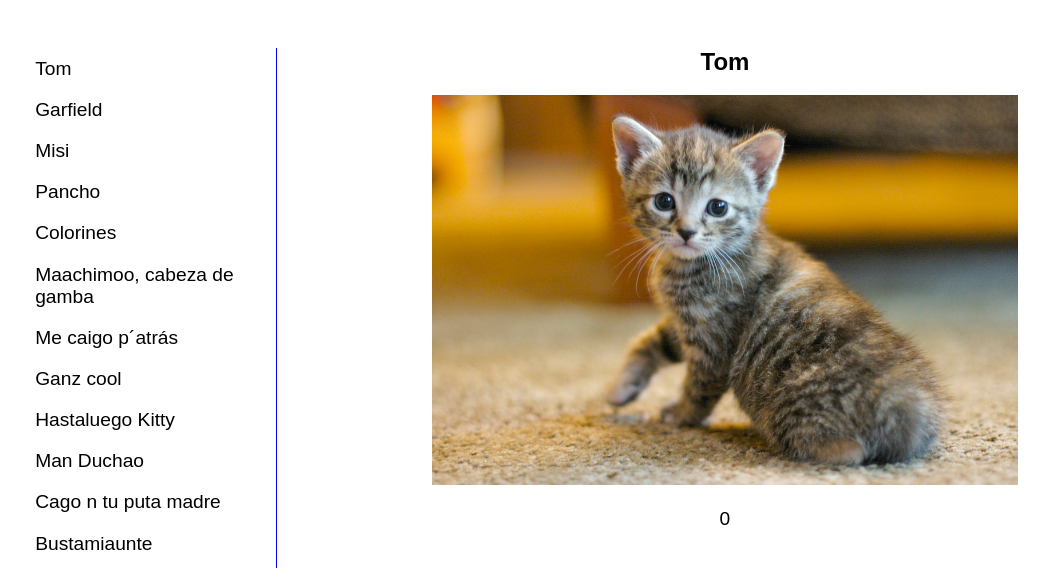
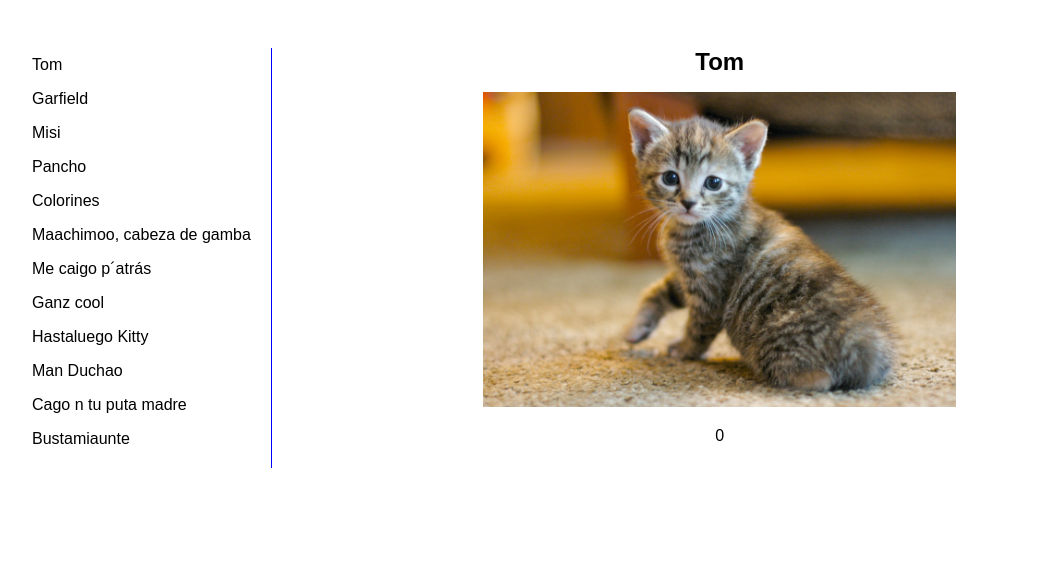
Before and after one commit to jesusreal/javascript-design-patterns, a website: page 2_refactoring-with-separations-of-concerns/2_1_cat-clicker/index.html in a window 1280 px wide. Shown: the top 588 px of the page, without its empty margins (32-1081 px from the left). Drawn offline with Linux system fonts and the light colour scheme.

Commit message:
refactor code after getting inspired by instructors' solution

```diff
--- a/2_refactoring-with-separations-of-concerns/2_1_cat-clicker/app.js
+++ b/2_refactoring-with-separations-of-concerns/2_1_cat-clicker/app.js
@@ -1,6 +1,9 @@
 var model = {
     init: function() {
-        var catsData = [];
+        // With a backend implementation, we would get here the cats
+        // and save them to localStorage
+        var cats = [];
+        var idCounter = 1;
         // Uncomment this to keep data after page reload
         // if (!localStorage.cats) {
             catNames = [
@@ -18,31 +21,42 @@ var model = {
                 "Bustamiaunte"
             ];
             for (var i=0, totalCats=catNames.length; i<totalCats; i++) {
-                catsData.push({
-                    "index": catsData.length+1,
+                cats.push({
+                    "id": idCounter++,
                     "name": catNames[i],
-                    "imgPath": "img/cat" + (i+1) + ".jpg",
+                    "picture": "img/cat" + (i+1) + ".jpg",
                     "counter": 0,
                 });
             }
-            localStorage.cats = JSON.stringify(catsData);
+            localStorage.cats = JSON.stringify(cats);
         // }
-        localStorage.notificationTimeout = "{}";
+        localStorage.currentCat = JSON.stringify(cats[0]);
+        localStorage.notificationTimeout = JSON.stringify("undefined");
     },
-    getData: function() {
+    getCats: function() {
         return JSON.parse(localStorage.cats);
     },
-    getCatByName: function(catName) {
-        var cats = this.getData();
+    getCatWithId: function(catId) {
+        var cats = this.getCats();
         for (var i = 0, totalCats = cats.length; i < totalCats; i++) {
-            if (cats[i].name === catName) {
+            if (cats[i].id === catId) {
                 return cats[i];
             }
         }
     },
-    updateCat: function(cat) {
-        var cats = this.getData();
-        cats[cat.index] = cat;
+    getCurrentCat: function() {
+        return JSON.parse(localStorage.currentCat);
+    },
+    setCurrentCat: function(cat) {
+        localStorage.currentCat = JSON.stringify(cat);
+    },
+    updateCatClickCounter: function() {
+        var cat = this.getCurrentCat();
+        cat.counter += 1;
+        this.setCurrentCat(cat);
+
+        var cats = this.getCats();
+        cats.getCatWithId(cat.id).counter = cat.counter;
         localStorage.cats = JSON.stringify(cats);
     },
     setNotificationTimeout: function(notificationTimeout) {
@@ -50,6 +64,9 @@ var model = {
     },
     getNotificationTimeout: function() {
         return JSON.parse(localStorage.notificationTimeout);
+    },
+    deleteNotificationTimeout: function() {
+        localStorage.notificationTimeout = JSON.stringify("undefined");
     }
 };
 
@@ -57,62 +74,100 @@ var model = {
 var octopus = {
     initApp: function() {
         model.init();
-        var cats = model.getData();
+        var cats = model.getCats();
         catListView.init(cats);
         catAreaView.init(cats[0]);
+        clickNotificationView.init();
     },
-    onListElemClicked: function(catName) {
+    getCurrentCat: function() {
+        return model.getCurrentCat();
+    },
+    getCats: function() {
+        return model.getCats();
+    },
+    onListElemClicked: function(catId) {
         clearTimeout(model.getNotificationTimeout());
-        var cat = model.getCatByName(catName);
-        catAreaView.init(cat);
+        var cat = model.getCatWithId(catId);
+        model.setCurrentCat(cat);
+        catAreaView.render();
+        clickNotificationView.render();
     },
-    onCatImgClicked: function(catName) {
-        var cat = model.getCatByName(catName);
-        cat.counter += 1;
-        model.updateCat(cat);
-        cat = this.updateCatWithSpecialMessage(cat);
-        catAreaView.init(cat);
+    onCatImgClicked: function() {
+        clearTimeout(model.getNotificationTimeout());
+        model.updateCatClickCounter();
+        catAreaView.render();
+        clickNotificationView.render();
     },
-    updateCatWithSpecialMessage: function(cat) {
-        if (cat.counter%5 === 0) {
-            cat.message = "Wow! Keep clicking!";
-            var timeout = setTimeout(function() {
-                cat.message = "";
-                catAreaView.init(cat);
+    getCurrentCatNotification: function() {
+        var timeout, message;
+        cat = model.getCurrentCat();
+        if (cat.counter > 0 && cat.counter%5 === 0) {
+            message = "Wow! Keep clicking!";
+            timeout = setTimeout(function() {
+                clickNotificationView.render("");
             }, 2000);
             model.setNotificationTimeout(timeout);
         }
-        return cat;
+        return message || '';
     }
 };
 
 
 var catListView = {
-    init: function(cats) {
-        this.render(cats);
+    init: function() {
+        this.catList = document.getElementById('cat-list');
+        this.render();
     },
-    render: function(cats) {
-        var catList = document.getElementById('cat-list');
-        var htmlStr = "";
+    render: function() {
+        var cats = octopus.getCats();
+        var listElem;
         for (var i = 0, totalCats = cats.length; i < totalCats; i++) {
-            htmlStr += "<li class='cat-elem' onclick='octopus.onListElemClicked(\"" + cats[i].name + "\")'>" + cats[i].name + "</li>";
+            cat = cats[i];
+            listElem = document.createElement('li');
+            listElem.textContent = cat.name;
+            listElem.addEventListener('click', (function(catCopyId){
+                return function(){
+                    return octopus.onListElemClicked(catCopyId);
+                };
+            })(cat.id));
+            this.catList.appendChild(listElem);
         }
-        catList.innerHTML = htmlStr;
     }
 };
 
 
 var catAreaView = {
-    init: function(cat) {
-        cat.message = cat.message || "";
+    init: function() {
         this.elem = document.getElementById('cat-area');
-        this.render(cat);
+        this.elems = {
+            "name": document.getElementById('name'),
+            "picture": document.getElementById('picture'),
+            "counter": document.getElementById('counter'),
+        };
+        this.elems.picture.addEventListener('click', function(){
+            octopus.onCatImgClicked();
+        });
+        this.render();
     },
-    render: function(catData) {
-        htmlStr = "<p class='name cat-param'>" + catData.name + "</p>" +
-                        "<img class='picture cat-param' onclick='octopus.onCatImgClicked(\"" + catData.name + "\")' src='" + catData.imgPath + "'></img>" +
-                        "<p class='counter cat-param'>" + catData.counter + "</p>" +
-                        "<p id='message cat-param'>" + catData.message + "</p>";
-        this.elem.innerHTML = htmlStr;
+    render: function() {
+        var cat = octopus.getCurrentCat();
+        this.elems.name.textContent = cat.name;
+        this.elems.picture.src = cat.picture;
+        this.elems.counter.textContent = cat.counter;
     }
 };
+
+
+var clickNotificationView = {
+    init: function() {
+        this.elem = document.getElementById('message');
+        this.render();
+    },
+    render: function(){
+        if (this.elem.textContent === "") {
+            this.elem.textContent = octopus.getCurrentCatNotification();
+        } else {
+            this.elem.textContent = "";
+        }
+    }
+};
--- a/2_refactoring-with-separations-of-concerns/2_1_cat-clicker/index.html
+++ b/2_refactoring-with-separations-of-concerns/2_1_cat-clicker/index.html
@@ -16,7 +16,12 @@
     </div>
     <div id="content">
         <ul id="cat-list"></ul>
-        <div id="cat-area"></div>
+        <div id="cat-area">
+            <p id="name" class="cat-param"></p>
+            <img id="picture" class="cat-param" src=""></img>
+            <p id="counter" class="cat-param"></p>
+            <p id="message" class="cat-param"></p>
+        </div>
      </div>
 </body>
 
--- a/2_refactoring-with-separations-of-concerns/2_1_cat-clicker/styles.css
+++ b/2_refactoring-with-separations-of-concerns/2_1_cat-clicker/styles.css
@@ -3,6 +3,7 @@
     padding: 0;
     margin: 0;
     font-family: "Arial", serif;
+    font-size: 1em;
 }
 
 li {
@@ -10,7 +11,7 @@ li {
 }
 
 body {
-    height: 520px;
+    height: 420px;
 }
 
 #content {
@@ -25,23 +26,19 @@ body {
     vertical-align: top;
 }
 
-#content>*>* {
-    font-size: 1.2rem;
-}
-
-#content .cat-elem {
+#cat-list>li {
     padding: 0.5em 1em;
 }
 
 #cat-list {
-    max-width: 20%;
+    max-width: 30%;
     text-align: left;
 }
 
 #cat-area {
     border-left: 1px solid blue;
     width: 70%;
-    padding: 0em 10%;
+    padding: 0em 5%;
     text-align: center;
 }
 
@@ -49,12 +46,12 @@ body {
     margin-top: 1em;
 }
 
-#cat-area .name {
+#cat-area #name {
     font-weight: bold;
     font-size: 1.5em;
 }
 
-.picture {
+#picture {
     height: 75%;
     max-width: 100%;
 }
--- a/bs-config.json
+++ b/bs-config.json
@@ -1,5 +1,5 @@
 {
  "injectChanges": false,
  "files": [ "./**/*.{html,htm,css,js}" ],
- "server": { "baseDir": "./2_refactoring-with-separations-of-concerns/1_1_cat-clicker/" }
+ "server": { "baseDir": "./2_refactoring-with-separations-of-concerns/2_1_cat-clicker" }
 }
```
